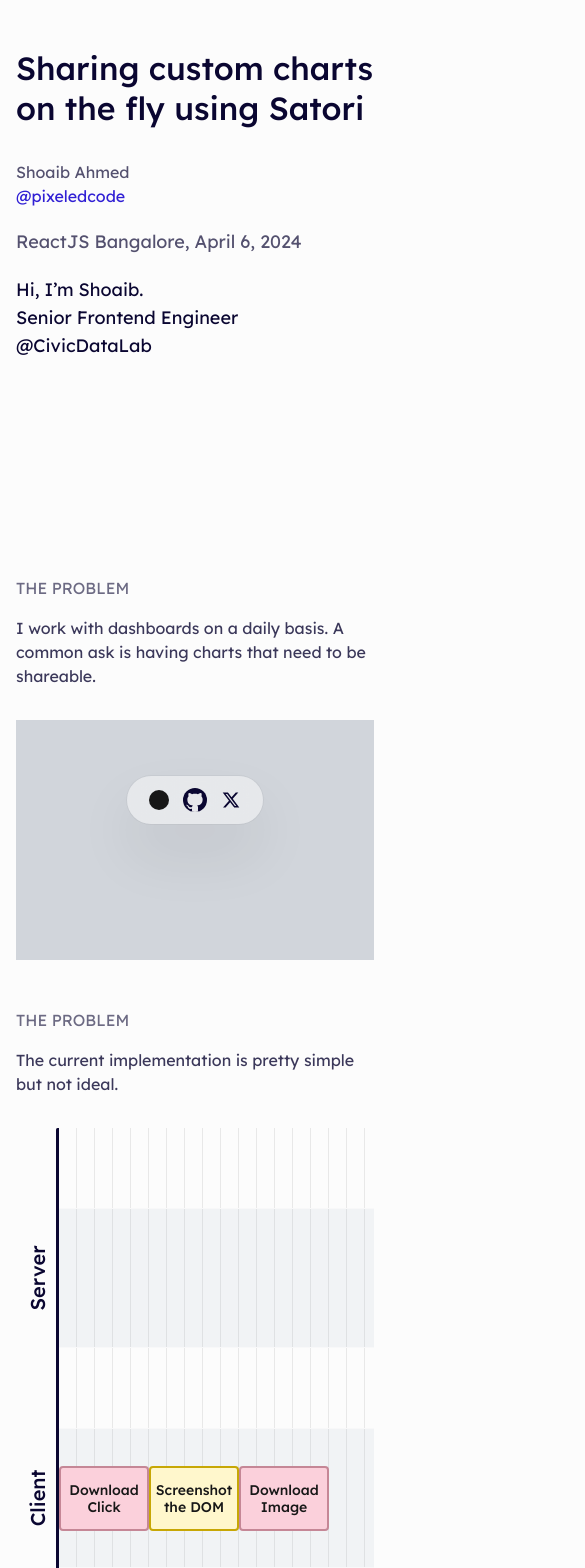
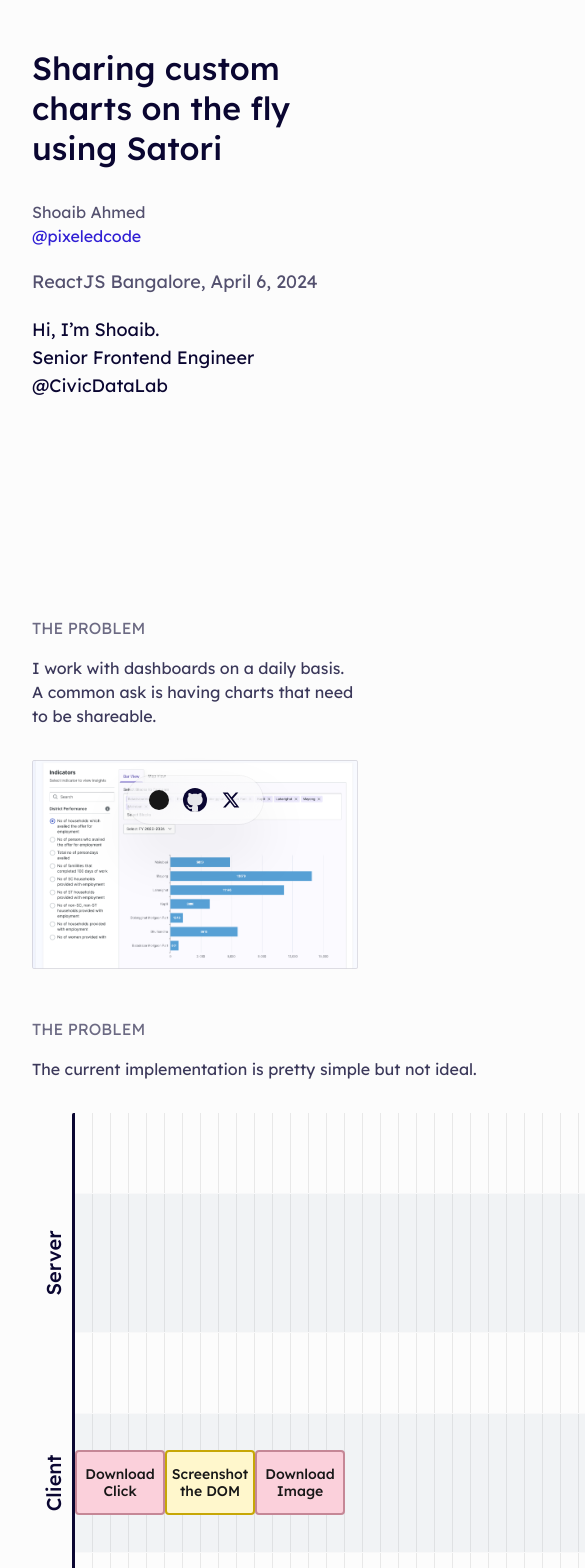
Before and after one commit to PixeledCode/portfolio, a Next.js app: page /talk/echarts-satori in a window 390 px wide. Shown: the top 1568 px of the page, 585 px wide, since content can reach past the window. Built offline with nearby package versions, Linux system fonts and the light colour scheme; no server answers; what tailwindcss-3d would draw is missing.

Commit message:
add screenshots

```diff
--- a/app/talk/echarts-satori/components/Layout.tsx
+++ b/app/talk/echarts-satori/components/Layout.tsx
@@ -12,7 +12,7 @@ export const Layout = ({
 	animate?: boolean
 }) => {
 	return (
-		<section className="pt-12 md:pt-0 vertical justify-center">
+		<section className="pt-12 md:pt-0 vertical justify-center section">
 			<div>
 				<h2 className="w-fit md:text-heading4 text-extra-light uppercase">
 					{heading}
--- a/app/talk/echarts-satori/page.tsx
+++ b/app/talk/echarts-satori/page.tsx
@@ -62,7 +62,7 @@ export default function Talk() {
 	return (
 		<>
 			<ProgressBar progress={progress} />
-			<main className="max-w-talk mx-auto px-body-margin [&>section]:min-h-screen hidden md:block">
+			<main className="[&>section]:min-h-screen hidden md:block">
 				<AnimatePresence>{showPage(slide, pages)}</AnimatePresence>
 
 				<div className="absolute grid justify-between gap-2 right-8 bottom-8 h-20 z-10">
--- a/app/talk/echarts-satori/pages/page-2.tsx
+++ b/app/talk/echarts-satori/pages/page-2.tsx
@@ -3,7 +3,7 @@ import { motion } from 'framer-motion'
 
 export const Page2 = () => {
 	return (
-		<section className="pt-12 md:pt-0 vertical justify-center">
+		<section className="section pt-12 md:pt-0 vertical justify-center">
 			<h1 className="text-heading3 md:text-heading1 max-w-[834px] w-fit">
 				Sharing custom charts on the fly using Satori
 			</h1>
--- a/app/talk/echarts-satori/pages/page-3.tsx
+++ b/app/talk/echarts-satori/pages/page-3.tsx
@@ -1,3 +1,4 @@
+import Image from 'next/image'
 import { Layout } from '../components/Layout'
 
 export const Page3 = () => {
@@ -7,7 +8,22 @@ export const Page3 = () => {
 			description="I work with dashboards on a daily basis. A common ask is having charts
 		that need to be shareable."
 		>
-			<div className="w-full h-60 md:h-[573px] bg-gray-300 mt-8 md:mt-12"></div>
+			<div className="w-full flex gap-3 md:h-[573px] mt-8 md:mt-12 overflow-auto md:overflow-visible">
+				<Image
+					src="/deck/d4d.png"
+					alt="screenshot of d4d platform"
+					width={554}
+					height={355}
+					className="object-contain max-w-full"
+				/>
+				<Image
+					src="/deck/constituency.png"
+					alt="screenshot of constituency platform"
+					width={554}
+					height={355}
+					className="object-contain max-w-full"
+				/>
+			</div>
 		</Layout>
 	)
 }
--- a/app/talk/echarts-satori/pages/page-5.tsx
+++ b/app/talk/echarts-satori/pages/page-5.tsx
@@ -29,13 +29,14 @@ export const Page5 = () => {
 				</>
 			}
 		>
-			<Switch onClick={(type) => resizeChart(type, ref)} />
-
-			<div className="w-full flex mx-auto [&>html]:overflow-hidden" ref={ref}>
-				<iframe
-					className="mt-4 mx-auto md:mt-8 h-60 w-full md:h-[560px] "
-					src="https://echarts-satori.vercel.app/embed/screenshot"
-				/>
+			<div className="w-full vertical ">
+				<Switch onClick={(type) => resizeChart(type, ref)} />
+				<div ref={ref} className="mx-auto w-full [&>html]:overflow-hidden">
+					<iframe
+						className="mx-auto mt-4 h-60 w-full md:h-[560px]"
+						src="https://echarts-satori.vercel.app/embed/screenshot"
+					/>
+				</div>
 			</div>
 		</Layout>
 	)
@@ -47,14 +48,11 @@ export const Switch = ({
 	onClick: (type: 'mobile' | 'desktop') => void
 }) => {
 	const [isMobile, setIsMobile] = React.useState(false)
-	const classes = 'px-2 py-1 hover:bg-hover text-medium hidden md:block'
+	const classes = 'px-2 py-1 bg-bg hover:bg-hover text-medium hidden md:block'
 	return (
 		<div className="w-fit flex items-center rounded-md border-2 mt-2 self-end">
 			<button
-				className={cn(
-					classes,
-					isMobile && 'rounded-l-[3px] bg-gray-300 hover:bg-gray-300'
-				)}
+				className={cn(classes, isMobile && 'rounded-l-[3px] bg-gray1')}
 				onClick={() => {
 					setIsMobile(true)
 					onClick('mobile')
@@ -63,10 +61,7 @@ export const Switch = ({
 				mobile
 			</button>
 			<button
-				className={cn(
-					classes,
-					!isMobile && 'rounded-r-[3px] bg-gray-300 hover:bg-gray-300'
-				)}
+				className={cn(classes, !isMobile && 'rounded-r-[3px] bg-gray1')}
 				onClick={() => {
 					setIsMobile(false)
 					onClick('desktop')
--- a/app/talk/echarts-satori/pages/page-7.tsx
+++ b/app/talk/echarts-satori/pages/page-7.tsx
@@ -10,13 +10,14 @@ export const Page7 = () => {
 			heading="the quick fix"
 			description="Thanks to route handlers, we are able to share consistent charts across different screen sizes."
 		>
-			<Switch onClick={(type) => resizeChart(type, ref)} />
-
-			<div className="w-full flex mx-auto [&>html]:overflow-hidden" ref={ref}>
-				<iframe
-					className="mt-4 mx-auto md:mt-8 h-60 w-full md:h-[560px]"
-					src="https://echarts-satori.vercel.app/embed/route-handler"
-				/>
+			<div className="w-full vertical ">
+				<Switch onClick={(type) => resizeChart(type, ref)} />
+				<div ref={ref} className="mx-auto w-full [&>html]:overflow-hidden">
+					<iframe
+						className="mx-auto mt-4 h-60 w-full md:h-[560px]"
+						src="https://echarts-satori.vercel.app/embed/screenshot"
+					/>
+				</div>
 			</div>
 		</Layout>
 	)
--- a/app/talk/echarts-satori/pages/page-9.tsx
+++ b/app/talk/echarts-satori/pages/page-9.tsx
@@ -3,7 +3,7 @@ import { Layout } from '../components/Layout'
 export const Page9 = () => {
 	return (
 		<Layout heading="let’s go plus ultra" description="ft. Satori">
-			<div className="text-body2">
+			<div className="text-body2 md:mt-8">
 				<p className="text-light">also, it isn’t slow..</p>
 				<div className="w-full h-60 bg-gray-300 mt-6" />
 
@@ -33,7 +33,13 @@ export const Page9 = () => {
 
 const CheckSVG = () => {
 	return (
-		<svg xmlns="http://www.w3.org/2000/svg" width="32" height="32" fill="none">
+		<svg
+			xmlns="http://www.w3.org/2000/svg"
+			width="32"
+			height="32"
+			fill="none"
+			className="shrink-0"
+		>
 			<path
 				fill="var(--accent)"
 				d="M29.333 12V9.334H28V6.667h-1.333V5.334h-1.334V4h-2.666V2.667H20V1.334h-8v1.333H9.333V4H6.667v1.333H5.333v1.334H4v2.667H2.667V12H1.333v8h1.334v2.667H4v2.666h1.333v1.334h1.334V28h2.666v1.334H12v1.333h8v-1.334h2.667V28h2.666v-1.333h1.334v-1.334H28v-2.666h1.333V20h1.334v-8h-1.334ZM24 16h-1.333v1.334h-1.334v1.333H20V20h-1.333v1.334h-1.334v1.333H16V24h-2.667v-1.333H12v-1.334h-1.333V20H9.333v-1.333H8V16h1.333v-1.333H12V16h1.333v1.334H16V16h1.333v-1.333h1.334v-1.333H20V12h1.333v-1.333H24V12h1.333v2.667H24V16Z"
@@ -44,7 +50,13 @@ const CheckSVG = () => {
 
 const HeartSVG = () => {
 	return (
-		<svg xmlns="http://www.w3.org/2000/svg" width="32" height="32" fill="none">
+		<svg
+			xmlns="http://www.w3.org/2000/svg"
+			width="32"
+			height="32"
+			fill="none"
+			className="shrink-0"
+		>
 			<path
 				fill="var(--accent)"
 				d="M30.667 8v6.667h-1.334V16H28v1.333h-1.333v1.334h-1.334V20H24v1.333h-1.333v1.334h-1.334V24H20v1.333h-1.333v1.334h-1.334V28h-2.666v-1.333h-1.334v-1.334H12V24h-1.333v-1.333H9.333v-1.334H8V20H6.667v-1.333H5.333v-1.334H4V16H2.667v-1.333H1.333V8h1.334V6.667H4V5.333h1.333V4h8v1.333h1.334v1.334h2.666V5.333h1.334V4h8v1.333H28v1.334h1.333V8h1.334Z"
--- a/app/variables.css
+++ b/app/variables.css
@@ -182,6 +182,10 @@
 		@apply grid grid-cols-[192px_var(--content-width)_192px] gap-x-6 items-start;
 	}
 
+	.section {
+		@apply max-w-talk px-body-margin mx-auto;
+	}
+
 	@media (max-width: 1024px) {
 		.main-grid {
 			@apply grid-cols-[auto_var(--content-width)_auto] gap-x-4;
@@ -193,6 +197,25 @@
 			@apply vertical justify-start;
 		}
 	}
+}
+
+.wrapper {
+	display: grid;
+	grid-template-columns:
+		1fr
+		min(1120px, 100%)
+		1fr;
+
+	grid-template-rows: auto 1fr;
+	align-items: center;
+	justify-content: center;
+}
+.wrapper > * {
+	grid-column: 2;
+}
+.full-bleed {
+	width: 100%;
+	grid-column: 1 / 4;
 }
 
 @media (max-width: 768px) {
```
Also changed, not shown: public/deck/constituency.png (added), public/deck/d4d.png (added).
